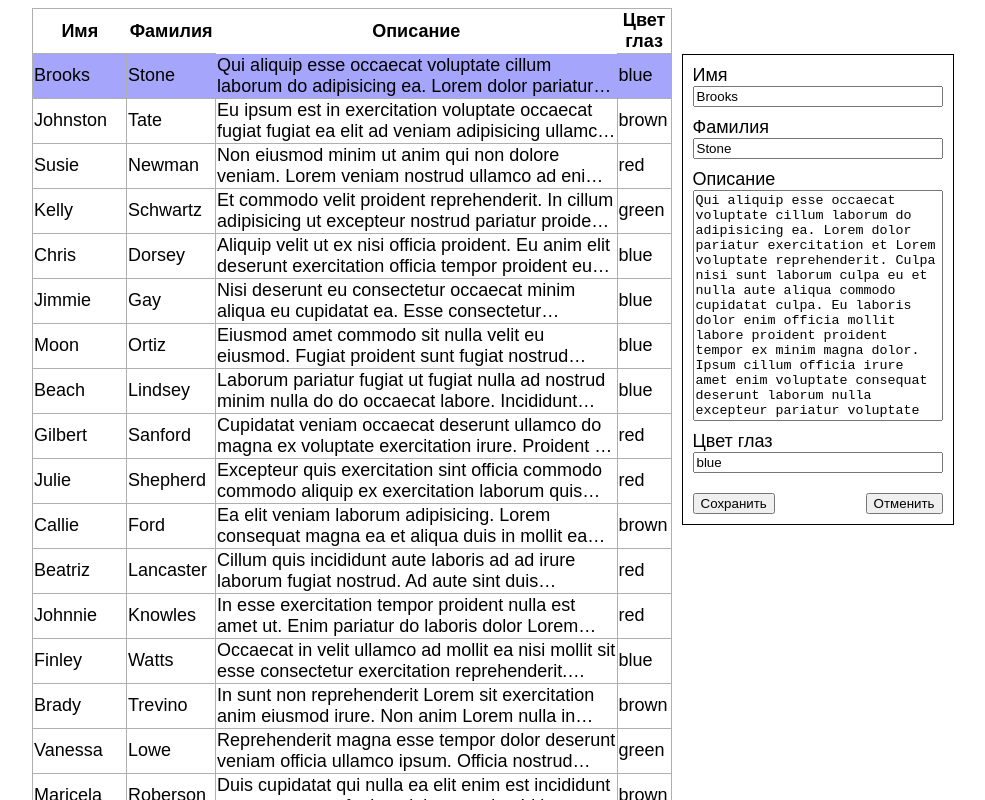
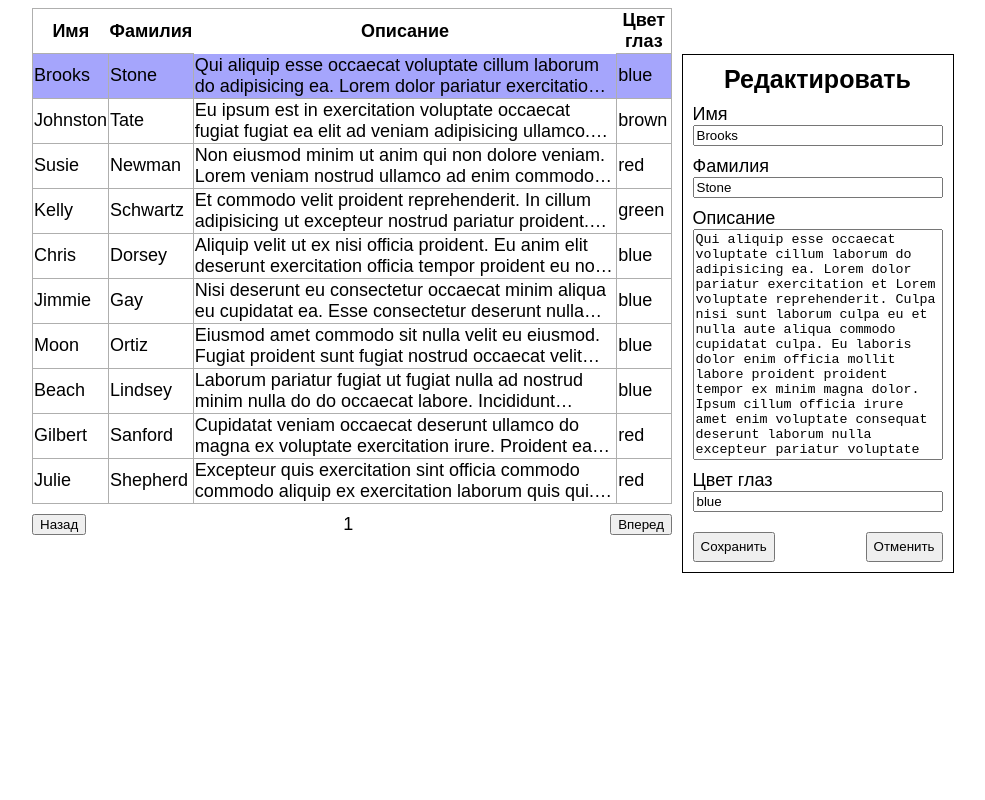
Before and after one commit to ZeroMotivation/infotecs_test, a plain HTML site: page index.html in a window 1280 px wide. Both pictures are taken after a click on the element 640 px from the left and 75 px from the top of the page. Shown: the top 800 px of the page, without its empty margins (288-1273 px from the left). Drawn offline with Linux system fonts and the light colour scheme.

Commit message:
Implemented pagination

```diff
--- a/index.html
+++ b/index.html
@@ -25,6 +25,7 @@
             <div class="edit-form__wrapper">
                 <form name="edit">
                     <div class="edit-form__container">
+                        <h2 class="edit-form__header">Редактировать</h2>
                         <div class="edit-form__inputs">
                             <label>Имя</label><input type="text" name="name" class="edit-form__input">
                             <label>Фамилия</label><input type="text" class="edit-form__input">
@@ -32,12 +33,19 @@
                             <label>Цвет глаз</label><input type="text" class="edit-form__input">
                         </div>
                         <div class="edit-form__buttons">
-                            <button type="button" class="save-btn">Сохранить</button>
-                            <button type="button" class="cancel-btn">Отменить</button>
+                            <button type="button" class="save-btn edit-form__btn">Сохранить</button>
+                            <button type="button" class="cancel-btn edit-form__btn">Отменить</button>
                         </div>
                     </div>
                 </form>
             </div>
+            <nav>
+                <div class="nav__container">
+                    <button class="nav__prev-btn">Назад</button>
+                    <div class="nav__page">1</div>
+                    <button class="nav__next-btn">Вперед</button>
+                </div>
+            </nav>
         </div>
         <script src="script.js"></script>
     </body>
--- a/script.js
+++ b/script.js
@@ -3,10 +3,15 @@ const headers = document.querySelectorAll('.header');
 const tableHead = document.querySelector('.table__head');
 const form = document.querySelector('.edit-form__wrapper');
 const inputs = document.forms[0].elements;
+const nav = document.querySelector('.nav__container');
+const pageNum = document.querySelector('.nav__page');
 
 let activeRow = 0;
-const fillTable = (json) => {
-    json.forEach((data) => {
+let lastIndex = 0;
+let rows = [];
+const step = 10;
+const createRows = (json) => {
+    json.forEach((data, i) => {
         const row = document.createElement('tr');
         row.innerHTML = `<td>${data.name.firstName}</td>
                          <td>${data.name.lastName}</td>
@@ -36,9 +41,39 @@ const fillTable = (json) => {
                 });
             }
         })
-        tableBody.append(row);
+        rows.push(row);
     });
 }
+
+createRows(json);
+
+const renderTable = (index) => {
+    tableBody.innerHTML = "";
+    if(index === rows.length) {
+        index = 0;
+        lastIndex = 0;
+    }
+    if(index < 0) {
+        index = rows.length - step;
+        lastIndex = rows.length - 2 * step;
+    }
+    for(let i = index; i < index + step; i++) {
+        tableBody.append(rows[i]);
+        lastIndex = i + 1;
+    }
+}
+
+renderTable(0);
+
+nav.addEventListener('click', (evt) => {
+    const target = evt.target;
+    if(target.classList.contains('nav__next-btn')) {
+        renderTable(lastIndex);
+    }
+    if(target.classList.contains('nav__prev-btn')) {
+        renderTable(lastIndex - 2 * step);
+    }
+})
 
 form.addEventListener('click', (evt) => {
     const target = evt.target;
@@ -75,5 +110,3 @@ tableHead.addEventListener('click', (evt) => {
     }
     tableBody.append(...sorted);
 });
-
-fillTable(json);
--- a/style.css
+++ b/style.css
@@ -12,9 +12,8 @@ td {
 
 .wrapper {
     display: flex;
-    align-items: flex-start;
-    justify-content: center;
-    gap: 50px;
+    flex-direction: column;
+    align-items: center;
 }
 
 .table {
@@ -53,10 +52,6 @@ textarea {
     border: none;
 }
 
-.selected {
-    background-color: rgb(165, 165, 252);
-}
-
 .edit-form__wrapper {
     visibility: hidden;
     position: absolute;
@@ -66,8 +61,11 @@ textarea {
     border: 1px solid black;
 }
 
-.opened {
-    visibility: visible;
+.edit-form__header {
+    margin: 0;
+    margin-bottom: 10px;
+    font-size: 25px;
+    text-align: center;
 }
 
 .edit-form__inputs {
@@ -84,3 +82,23 @@ textarea {
     display: flex;
     justify-content: space-between;
 }
+
+.edit-form__btn {
+    height: 30px;
+}
+
+.nav__container {
+    display: flex;
+    justify-content: space-between;
+    width: 50vw;
+    margin-top: 10px;
+}
+
+.selected {
+    background-color: rgb(165, 165, 252);
+}
+
+
+.opened {
+    visibility: visible;
+}
```
